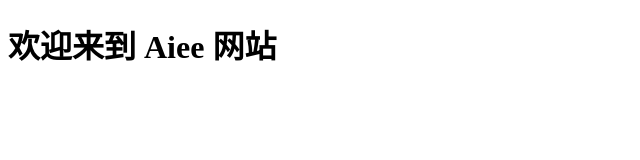
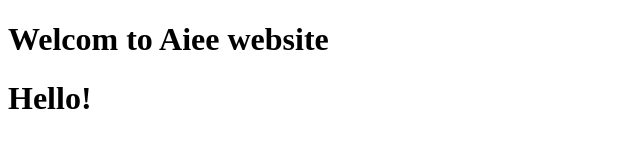
Before and after one commit to vip712/aiee, a plain HTML site: page index.html in a window 1280 px wide. Shown: the whole page, without its empty margins (0-640 px from the left). Drawn offline with Linux system fonts and the light colour scheme.

Commit message:
Update index.html

```diff
--- a/index.html
+++ b/index.html
@@ -6,6 +6,7 @@
   <title>Aiee Site</title>
 </head>
 <body>
-  <h1>欢迎来到 Aiee 网站</h1>
+  <h1>Welcom to Aiee website</h1>
+  <h1>Hello!</h1>
 </body>
 </html>
```
